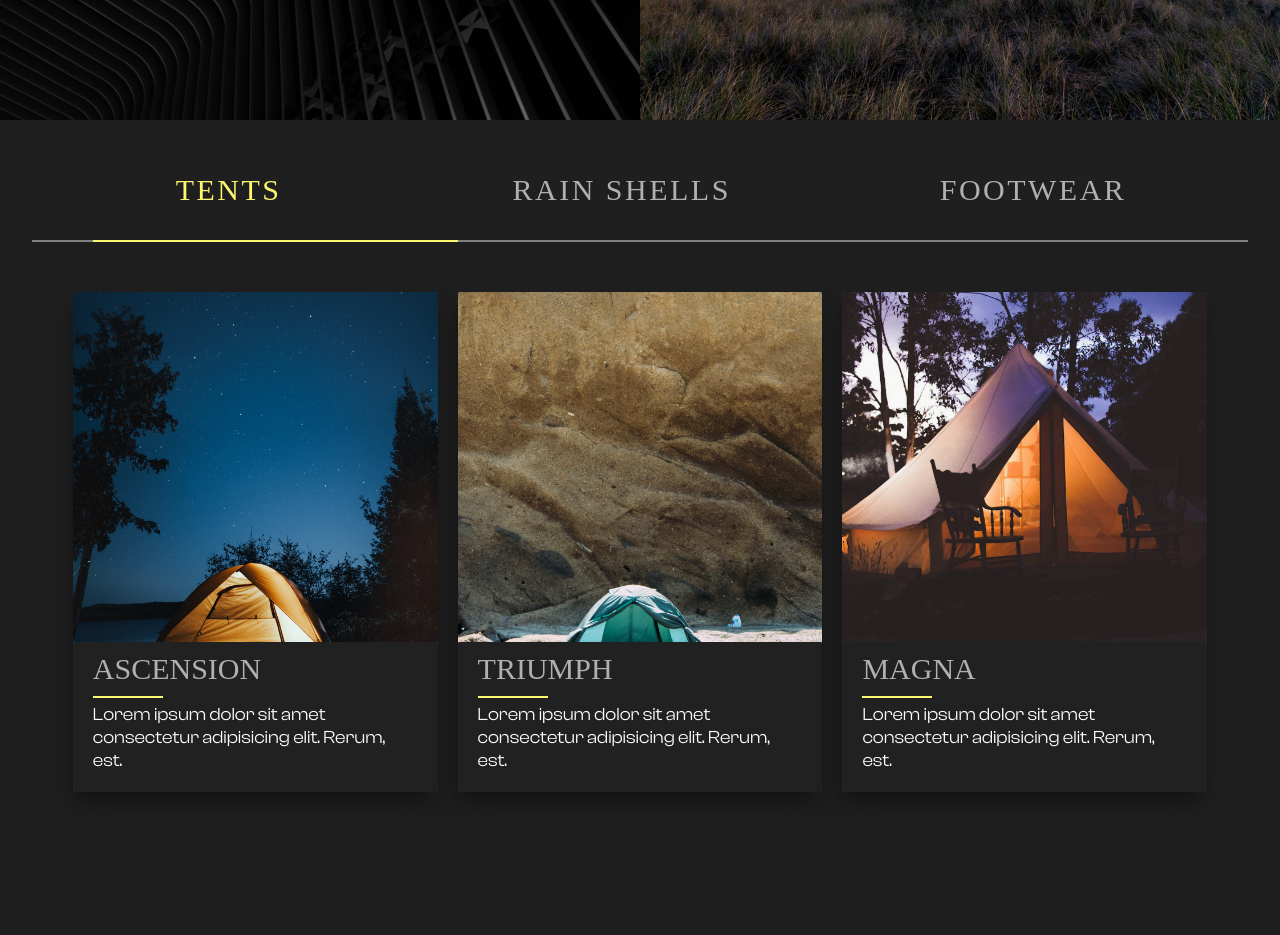
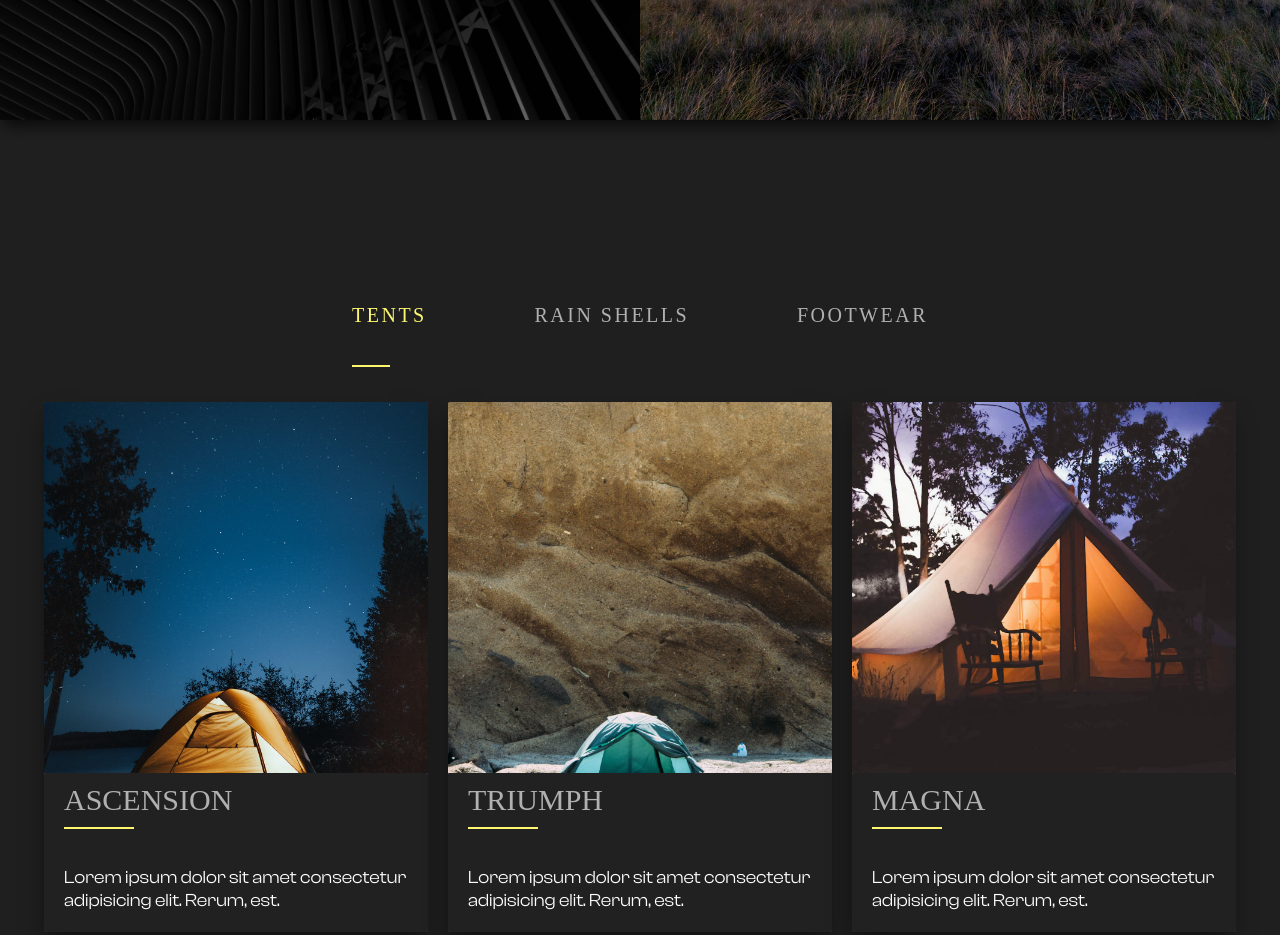
Before and after one commit to meltphace7/solarium-design, a plain HTML site: page index.html in a window 1280 px wide. Shown: the part 4380-5315 px from the top of the page. Drawn offline with Linux system fonts and the light colour scheme; a web font is replaced by a local one.

Commit message:
completed product slider

```diff
--- a/script.js
+++ b/script.js
@@ -53,7 +53,18 @@ closeSearchBtn.addEventListener('click', (e) => {
 
 const productTabContainer = document.querySelector(".product-slider-tabs");
 const productSlides = document.querySelectorAll(".product-collection");
-const lineSelector = document.querySelector('.line-selector')
+const lineSelector = document.querySelector('.line-selector');
+
+const setSelectorLine = function () {
+  const firstTab = productTabContainer.querySelector(':first-child');
+  lineSelector.style.display = "block";
+  lineSelector.style.width = `${
+    firstTab.offsetWidth - firstTab.offsetWidth / 2
+  }px`;
+  lineSelector.style.left = `${firstTab.offsetLeft}px`;
+}
+
+setSelectorLine()
 
 productTabContainer.addEventListener('click', (event) => {
   const clicked = event.target.closest(".product-slider-tab");
@@ -67,32 +78,10 @@ productTabContainer.addEventListener('click', (event) => {
   productSlides.forEach((slide) =>
     slide.classList.remove("product-collection--active")
   );
-
-
   //////////////////////////////////////
-  let screenWidth = window.innerWidth;
-  // let elementWidth = element.offsetWidth;
-  console.log('current screen width', screenWidth)
-  console.log('width of selected tab', clicked.offsetWidth);
   // ___ MOVE LINE SELECTOR UNDER ACTIVE TAB //
-  if (curSlide === '1') {
-    lineSelector.style.transform = `translateX(0rem)`;
-    lineSelector.style.width = `${clicked.offsetWidth}px`;
-  }
-
-    if (curSlide === "2") {
-      lineSelector.style.transform = `translateX(100%)`;
-      lineSelector.style.width = `${clicked.offsetWidth}px`;
-    }
-
-    if (curSlide === "3") {
-      lineSelector.style.transform = `translateX(200%)`;
-      lineSelector.style.width = `400px`;
-    }
-
-
-
-
+    lineSelector.style.width = `${clicked.offsetWidth - clicked.offsetWidth / 2}px`;
+    lineSelector.style.left = `${clicked.offsetLeft}px`;
   // ___ ADD ACTIVE CLASS FROM TABS AND SLIDES //
   document
     .querySelector(`.product-slider-tab[data-tab="${clicked.dataset.tab}"]`)
--- a/style.css
+++ b/style.css
@@ -801,7 +801,6 @@ button {
   font-weight: bold;
   letter-spacing: 0.3rem;
 
-
   color: transparent;
   background-image: linear-gradient(to right, #fff, var(--color-primary));
   background-clip: text;
@@ -845,10 +844,7 @@ button {
 /* _____________ SECTION-4: TRI-FEATURE-BANNER_________________________   */
 
 .section-tri-feature {
-  min-height: 120rem;
-  box-shadow: 2px 6px 15px -1px rgba(0, 0, 0, 0.75);
-  -webkit-box-shadow: 2px 6px 15px -1px rgba(0, 0, 0, 0.75);
-  -moz-box-shadow: 2px 6px 15px -1px rgba(0, 0, 0, 0.75);
+  min-height: 122rem;
 }
 
 .tri-feature__container {
@@ -857,6 +853,10 @@ button {
   display: flex;
   flex-direction: column;
   align-items: center;
+    box-shadow: 2px 6px 15px -1px rgba(0, 0, 0, 0.75);
+  -webkit-box-shadow: 2px 6px 15px -1px rgba(0, 0, 0, 0.75);
+  -moz-box-shadow: 2px 6px 15px -1px rgba(0, 0, 0, 0.75);
+
 }
 
 .tri-feature {
@@ -955,62 +955,83 @@ button {
 }
 
 /* _____________ SECTION-5: PRODUCT - SLIDER _________________________   */
+.section-product-slider {
+  justify-content: center;
+  min-height: 100rem;
+}
 
 .product-slider-component {
   margin: 2rem 0rem;
-  width: 95%;
+  width: 100%;
   min-height: 75rem;
-
+  display: flex;
+  flex-direction: column;
+  align-items: center;
 }
 
 .product-slider-tabs-contanier {
   width: 100%;
   display: flex;
+  flex-direction: column;
   align-items: center;
   justify-content: center;
 }
 
 .product-slider-tabs {
-  width: 80%;
+  position: relative;
+  width: 45%;
   min-height: 10rem;
   display: flex;
   align-items: center;
   justify-content: space-between;
 }
 
+.product-slider-tab {
+  text-transform: uppercase;
+  color: var(--color-section-title);
+  font-size: 2rem;
+  letter-spacing: 0.25rem;
+  font-weight: 500;
+}
+
+.product-slider-tab--active {
+  color: var(--color-primary);
+}
+
 .line {
+  position: relative;
   width: 100%;
-  height: .2rem;
-  background-color: gray;
+  height: 0.2rem;
   display: flex;
-  align-items: center;
   justify-content: center;
-
 }
 
 .line-selector-container {
-  width: 90%;
-  height: .2rem;
+  position: relative;
+  width: 45%;
+  height: 0.2rem;
 }
 
 .line-selector {
-  width: 33.333%;
-  height: 100%;
+  position: absolute;
+  display: none;
+  top: 0;
+  left: 0rem;
+  width: 10rem;
+  height: 0.2rem;
   background-color: var(--color-primary);
   transition: all 300ms ease-in;
 }
 
-.product-slider-tab {
-  text-transform: uppercase;
-  color: var(--color-section-title);
-   font-size: 3rem;
-   letter-spacing: .25rem;
-  font-weight: 500;
-  min-width: 15rem;
+@media (max-width: 50em) {
+
+  .product-slider-tabs {
+    width: 60%;
   }
 
-.product-slider-tab--active {
-  color: var(--color-primary);
+  .line-selector-container {
+    width: 60%;
+  }
 }
 
 .product-slider-products {
@@ -1034,19 +1055,18 @@ button {
 
 .product-slider-product {
   margin: 1rem;
-  height: 50rem;
+  height: 53rem;
   width: 30%;
   display: flex;
   flex-direction: column;
   align-items: center;
   overflow: hidden;
   background-color: rgb(72, 72, 72);
-  box-shadow: -2px 13px 23px -3px rgba(0,0,0,0.44);
--webkit-box-shadow: -2px 13px 23px -3px rgba(0,0,0,0.44);
--moz-box-shadow: -2px 13px 23px -3px rgba(0,0,0,0.44);
+  box-shadow: -2px 13px 23px -3px rgba(0, 0, 0, 0.44);
+  -webkit-box-shadow: -2px 13px 23px -3px rgba(0, 0, 0, 0.44);
+  -moz-box-shadow: -2px 13px 23px -3px rgba(0, 0, 0, 0.44);
   border-radius: 2px;
   overflow: hidden;
-
 }
 
 .product-slider-product-img-container {
@@ -1080,7 +1100,7 @@ object-fit: cover;
 
 .product-accent {
   width: 7rem;
-  height: .2rem;
+  height: 0.2rem;
   background-color: var(--color-primary);
   margin-bottom: auto;
 }
```
Also changed, not shown: index.html (+3 -1 lines). Lines whose indentation alone changed are shown as unchanged.
